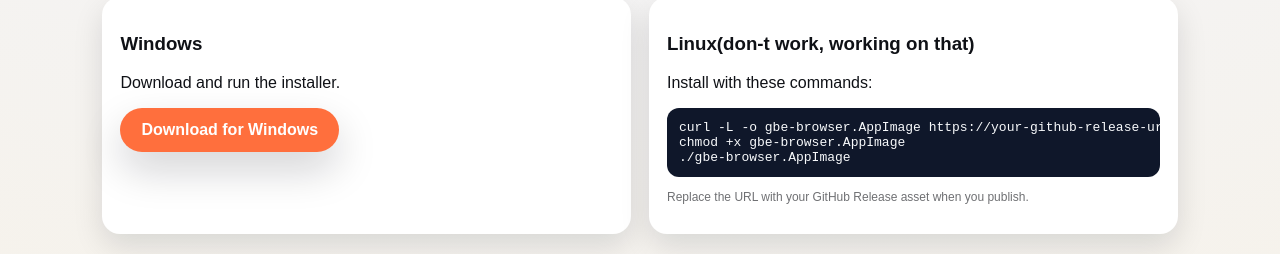
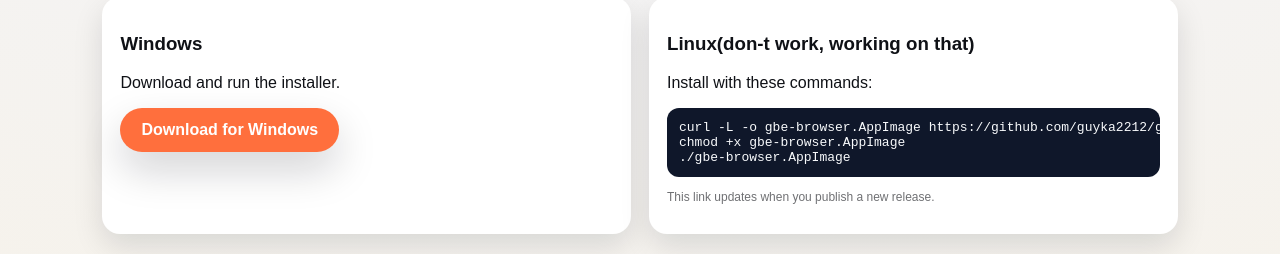
Before and after one commit to guyka2212/gbe-browser, a plain HTML site: page website/index.html in a window 1280 px wide. Shown: the part 1419-1673 px from the top of the page. Drawn offline with Linux system fonts and the light colour scheme.

Commit message:
chore: resolve rebase

```diff
--- a/website/index.html
+++ b/website/index.html
@@ -21,7 +21,7 @@
         <h1>Gbe Browser</h1>
         <p class="tagline">Lightweight. Fast install. Engineer‑ready with local sites and custom tools.</p>
         <div class="hero-actions">
-          <a class="btn primary" href="downloads/gbe-brewser-installer.exe">Download for Windows</a>
+          <a class="btn primary" href="https://github.com/guyka2212/gbe-browser/releases/latest/download/gbe-brewser-installer.exe">Download for Windows</a>
           <a class="btn ghost" href="#linux">Linux Commands</a>
         </div>
         <div class="badges">
@@ -79,16 +79,16 @@
       <div class="download-card">
         <h3>Windows</h3>
         <p>Download and run the installer.</p>
-        <a class="btn primary" href="downloads/gbe-brewser-installer.exe">Download for Windows</a>
+        <a class="btn primary" href="https://github.com/guyka2212/gbe-browser/releases/latest/download/gbe-brewser-installer.exe">Download for Windows</a>
       </div>
       <div class="download-card" id="linux">
         <h3>Linux(don-t work, working on that)</h3>
         <p>Install with these commands:</p>
-        <pre><code>curl -L -o gbe-browser.AppImage https://your-github-release-url/gbe-browser.AppImage
+        <pre><code>curl -L -o gbe-browser.AppImage https://github.com/guyka2212/gbe-browser/releases/latest/download/gbe-browser-0.1.1.AppImage
 chmod +x gbe-browser.AppImage
 ./gbe-browser.AppImage
 </code></pre>
-        <p class="note">Replace the URL with your GitHub Release asset when you publish.</p>
+        <p class="note">This link updates when you publish a new release.</p>
       </div>
     </div>
   </section>
```
Also changed, not shown: app/package.json (+7 -3 lines), .github/workflows/release.yml (added).
